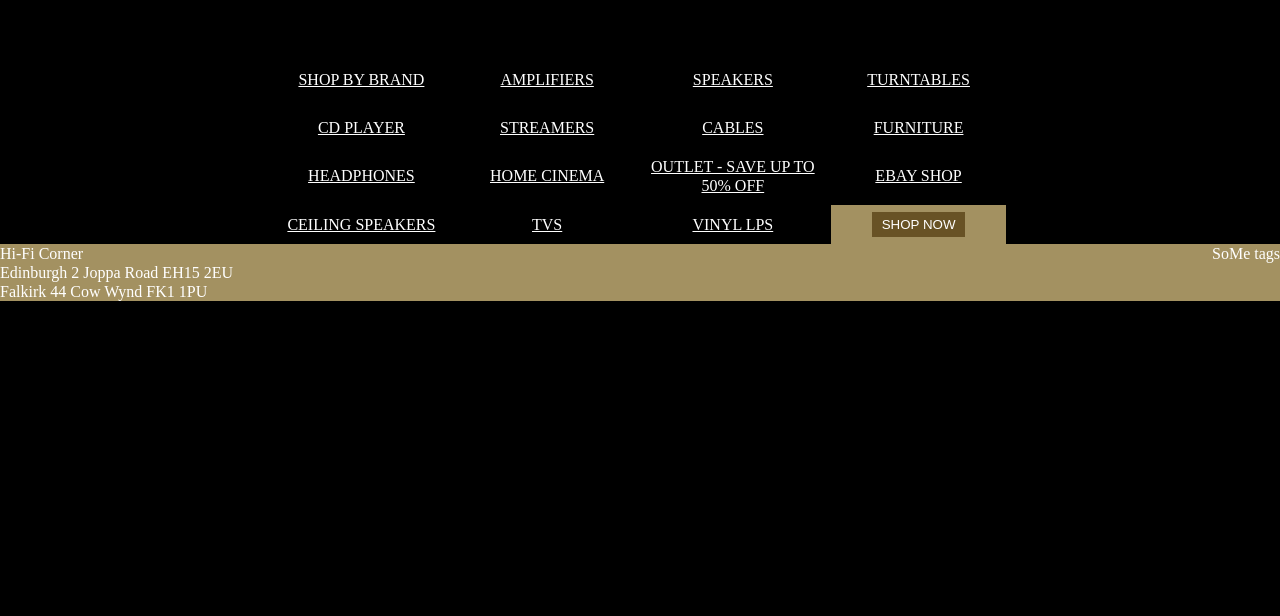
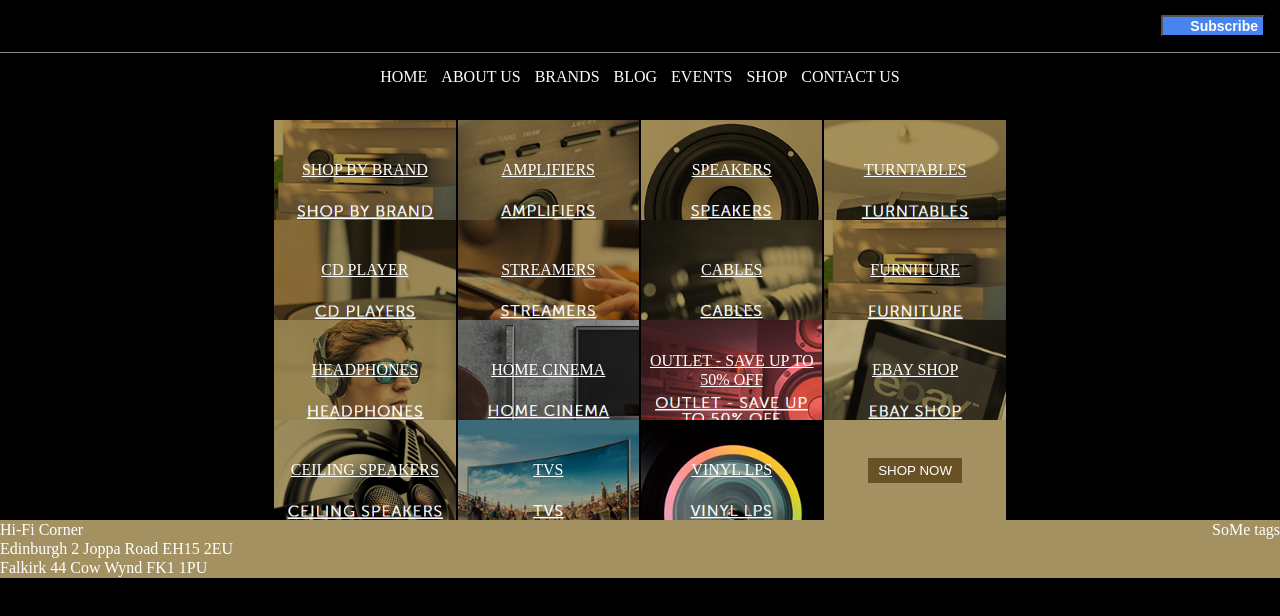
Before and after one commit to rts-cmk-wu10/hi-fi-corner-senior-team, a website: page shopCategory.html in a window 1280 px wide. Drawn offline with Linux system fonts and the light colour scheme.

Commit message:
Images added & div  size changed

```diff
--- a/shopCategory.html
+++ b/shopCategory.html
@@ -6,8 +6,11 @@
     <title>Hi-Fi Category</title>
     <link rel="stylesheet" href="style.css/files.css">
 </head>
-<body>
+<body class="shop__category__body">
+    <header class="header"></header>
+    <script src="js/header.js" defer></script>
 
+    <main>
         <section class="grid__container">
             <div class="div1"></div>
             <div class="div2"><a href="#">SHOP BY BRAND</a></div>
@@ -32,11 +35,15 @@
             <div class="div21"><a href="#">TVS</a></div>
             <div class="div22"><a href="#">VINYL LPS</a></div>
             <div class="div23">
+                <div class="div23">
+                    <a href="categoryList.html">
                         <button class="button23">SHOP NOW</button>
+                    </a>
                 </div>
                 <div class="div24"></div>
         </section>
 
+    </main>
 
     <footer class="site__footer"></footer>
 
--- a/style.css/gridCategory.css
+++ b/style.css/gridCategory.css
@@ -1,4 +1,6 @@
-body {
+/* Styling of the shopCategory.html page */
+
+.shop__category__body {
     background-color: black;
     color: white;
 }
@@ -6,11 +8,11 @@
 .grid__container {
     display: grid;
     grid-template-columns: 3fr repeat(4, 2fr) 3fr;
-    grid-template-rows: repeat(4, 2fr);
-    grid-column-gap: 10px;
-    grid-row-gap: 10px;
-    margin-top: 60px;
-    }
+    grid-template-rows: repeat(4, 10fr);
+    grid-column-gap: 2px;
+    grid-row-gap: 0; /* No gap between rows */
+    padding-top: 120px;
+}
 
     .grid__container a {
         color: white;
@@ -46,8 +48,69 @@
         align-items: center;
         justify-content: center;
         text-align: center;
+        height: 100px;
     }
 
+    .div2 {
+        background-image: url('/img_ShopCategory/ShopByBrand.png');
+        background-size: cover;
+    }
+    .div3 {
+        background-image: url('/img_ShopCategory/Amplifiers.png');
+        background-size: cover;
+    }
+    .div4 {
+        background-image: url('/img_ShopCategory/Speakers.png');
+        background-size: cover;
+    }
+    .div5{
+        background-image: url('/img_ShopCategory/TurnTables.png');
+        background-size: cover;
+    }
+    .div8 {
+        background-image: url('/img_ShopCategory/CdPlayers.png');
+        background-size: cover;
+    }
+    .div9 {
+        background-image: url('/img_ShopCategory/Streamers.png');
+        background-size: cover;
+    }
+    .div10 {
+        background-image: url('/img_ShopCategory/Cables.png');
+        background-size: cover;
+    }
+    .div11 {
+        background-image: url('/img_ShopCategory/Funiture.png');
+        background-size: cover;
+    }
+    .div14 {
+        background-image: url('/img_ShopCategory/Headphones.png');
+        background-size: cover;
+    }
+    .div15 {
+        background-image: url('/img_ShopCategory/HomeCinemaCategoryList.png');
+        background-size: cover;
+    }
+    .div16 {
+        background-image: url('/img_ShopCategory/Outlet.png');
+        background-size: cover;
+    }
+    .div17 {
+        background-image: url('/img_ShopCategory/Ebay.png');
+        background-size: cover;
+    }
+    .div20 {
+        background-image: url('/img_ShopCategory/CeilingSpeakers.png');
+        background-size: cover;
+    }
+    .div21 {
+        background-image: url('/img_ShopCategory/Tvs.png');
+        background-size: cover;
+    }
+    .div22 {
+        background-image: url('/img_ShopCategory/Vinyl.png');
+        background-size: cover;
+    }
     .div23 {
         background-color: rgba(163, 145, 97, 1);
     }
```
Also changed, not shown: img_ShopCategory/Amplifiers.png (added), img_ShopCategory/Cables.png (added), img_ShopCategory/CdPlayers.png (added), img_ShopCategory/CeilingSpeakers.png (added), img_ShopCategory/Ebay.png (added), img_ShopCategory/Funiture.png (added), img_ShopCategory/Headphones.png (added), img_ShopCategory/HomeCinemaCategoryList.png (added), img_ShopCategory/Outlet.png (added), img_ShopCategory/ShopByBrand.png (added), img_ShopCategory/Speakers.png (added), img_ShopCategory/Streamers.png (added), img_ShopCategory/TurnTables.png (added), img_ShopCategory/Tvs.png (added), 1 more files. Lines whose indentation alone changed are shown as unchanged.
